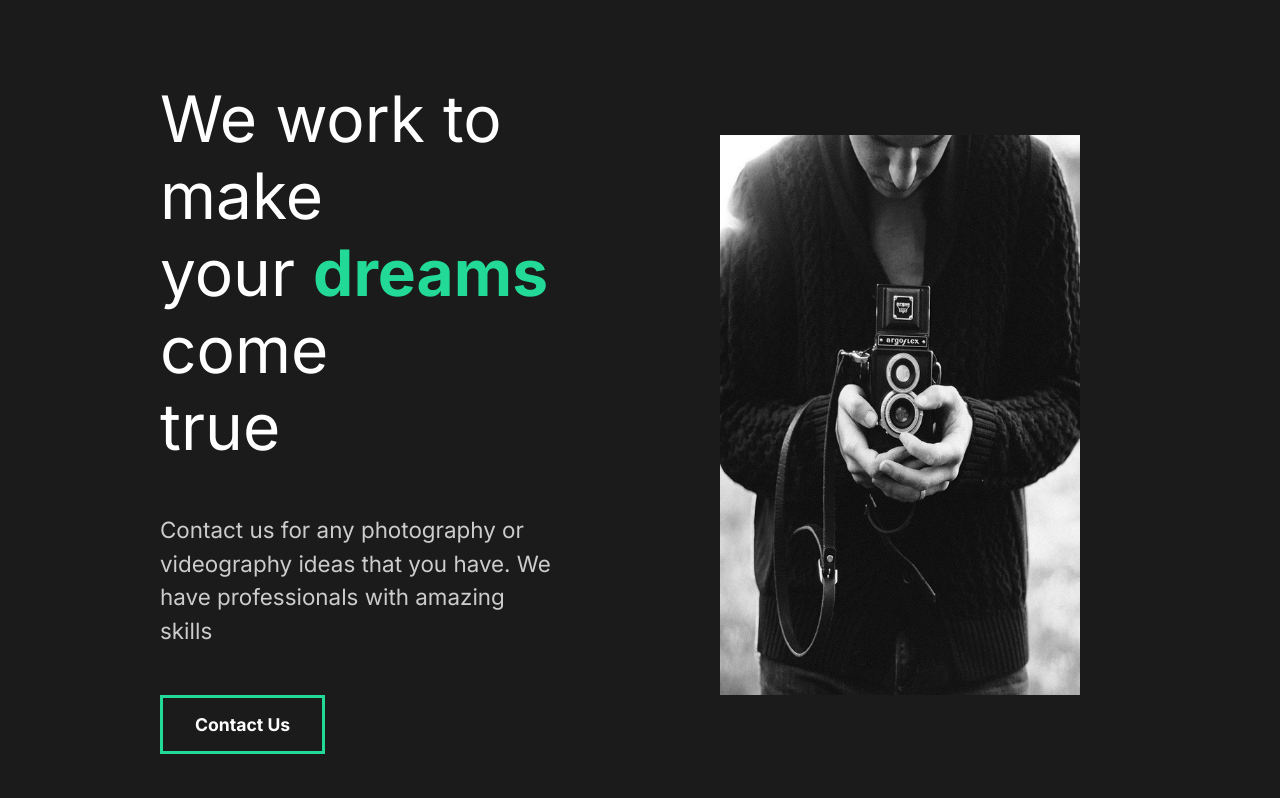
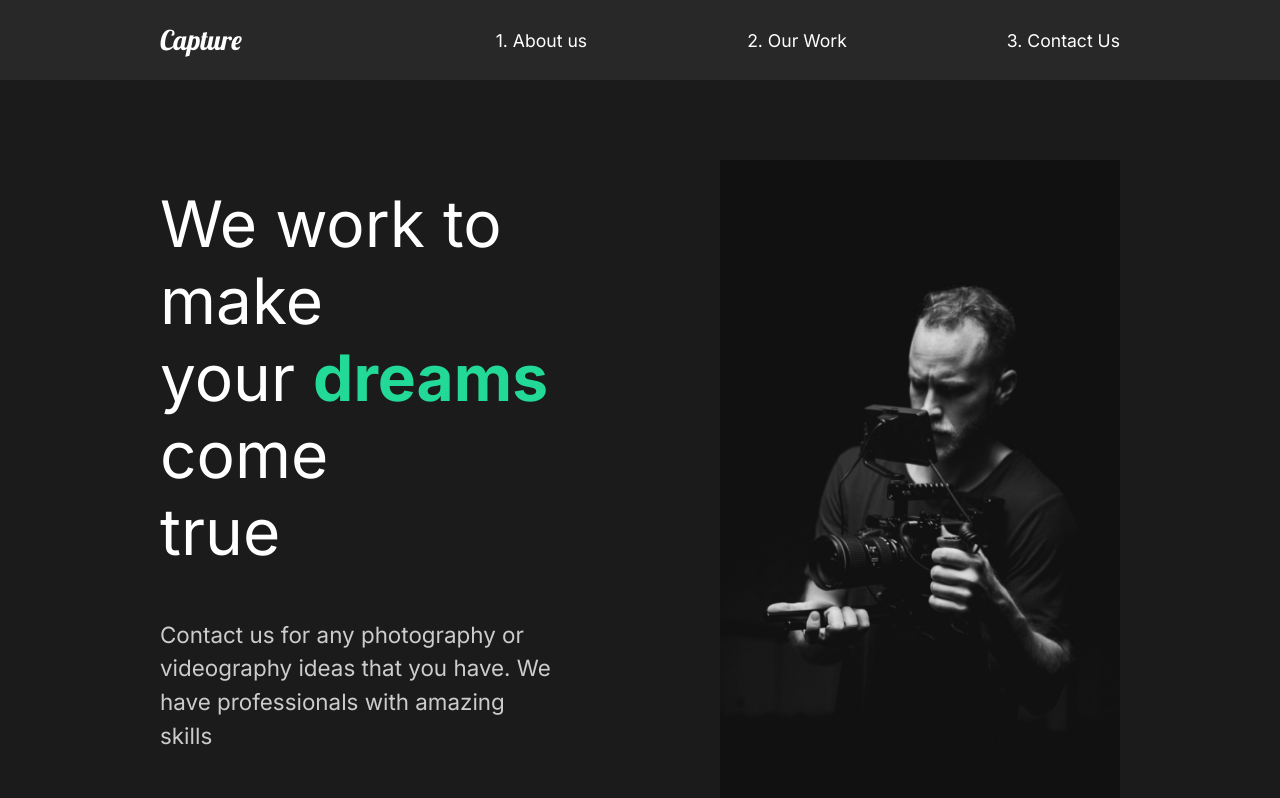
Before and after one commit to Roman-Krytskyi/react-capture, a React (Create React App) app: page / in a window 1280 px wide. Shown: the top 798 px of the page. Built offline with nearby package versions, Linux system fonts and the light colour scheme.

Commit message:
6. Nav and Faq have been added

```diff
--- a/src/App.js
+++ b/src/App.js
@@ -2,11 +2,13 @@
 import GlobalStyle from './components/GlobalStyle';
 //Importing Components
 import AboutUs from './pages/AboutUs';
+import Nav from './components/Nav';
 
 function App() {
   return (
     <div className="App">
       <GlobalStyle />
+      <Nav />
       <AboutUs />
     </div>
   );
--- a/src/components/AboutSection.js
+++ b/src/components/AboutSection.js
@@ -1,7 +1,7 @@
 import home1 from '../img/home1.png';
 //Styled
 import styled from 'styled-components';
-import { About, Description, Img, Hide } from '../components/styles';
+import { About, Description, Img, Hide } from '../styles';
 
 const AboutSection = () => {
   return (
--- a/src/components/FaqSection.js
+++ b/src/components/FaqSection.js
@@ -1,7 +1,9 @@
+import styled from 'styled-components';
+import { About } from '../styles';
+
 const FaqSection = () => {
   return (
-    <div>
-      <div className="faq">
+    <Faq>
       <h2>
         Any Questions? <span>FAQ</span>
       </h2>
@@ -14,6 +16,7 @@
             officia.
           </p>
         </div>
+        <div className="faq-line"></div>
       </div>
       <div className="question">
         <h4>Daily Schedule</h4>
@@ -24,6 +27,7 @@
             officia.
           </p>
         </div>
+        <div className="faq-line"></div>
       </div>
       <div className="question">
         <h4>Payment Methods</h4>
@@ -34,6 +38,7 @@
             officia.
           </p>
         </div>
+        <div className="faq-line"></div>
       </div>
       <div className="question">
         <h4>What Products Do You Offer?</h4>
@@ -44,10 +49,37 @@
             officia.
           </p>
         </div>
+        <div className="faq-line"></div>
       </div>
-      </div>
-    </div>
+    </Faq>
   );
 };
 
+const Faq = styled(About)`
+  display: block;
+  span {
+    display: block;
+  }
+  h2 {
+    padding-bottom: 2rem;
+    font-weight: lighter;
+  }
+  .faq-line {
+    background: #cccccc;
+    height: 0.2rem;
+    margin: 2rem 0rem;
+    width: 100%;
+  }
+  .question {
+    padding: 3rem 0rem;
+    cursor: pointer;
+  }
+  .answer {
+    padding: 2rem 0rem;
+    p {
+      padding: 1rem 0rem;
+    }
+  }
+`;
+
 export default FaqSection;
--- a/src/components/GlobalStyle.js
+++ b/src/components/GlobalStyle.js
@@ -36,6 +36,7 @@
     }
     h4{
         font-weight: bold;
+        font-size: 2rem;
     }
     span{
         font-weight:bold;
--- /dev/null
+++ b/src/components/Nav.js
@@ -0,0 +1,53 @@
+import styled from 'styled-components';
+
+const Nav = () => {
+  return (
+    <StyledNav>
+      <h1>
+        <a id="logo" href="#">
+          Capture
+        </a>
+      </h1>
+      <ul>
+        <li>
+          <a href="#">1. About us</a>
+        </li>
+        <li>
+          <a href="#">2. Our Work</a>
+        </li>
+        <li>
+          <a href="#">3. Contact Us</a>
+        </li>
+      </ul>
+    </StyledNav>
+  );
+};
+
+const StyledNav = styled.nav`
+  min-height: 10vh;
+  display: flex;
+  margin: auto;
+  justify-content: space-between;
+  align-items: center;
+  padding: 1rem 10rem;
+  background: #282828;
+  a {
+    color: white;
+    text-decoration: none;
+  }
+  ul {
+    display: flex;
+    list-style: none;
+  }
+  #logo {
+    font-size: 1.7rem;
+    font-family: 'Lobster', cursive;
+    font-weight: lighter;
+  }
+  li {
+    padding-left: 10rem;
+    position: relative;
+  }
+`;
+
+export default Nav;
--- a/src/components/ServicesSection.js
+++ b/src/components/ServicesSection.js
@@ -6,7 +6,7 @@
 import home2 from '../img/home2.png';
 //Styles
 import styled from 'styled-components';
-import { About, Description, Img } from '../components/styles';
+import { About, Description, Img } from '../styles';
 
 const ServicesSection = () => {
   return (
--- a/src/components/styles.js
+++ b/src/styles.js
@@ -20,8 +20,8 @@
   flex: 1;
   overflow: hidden;
   img {
-    width: 90%;
-    height: 70vh;
+    width: 100%;
+    height: 90vh;
     object-fit: cover;
   }
 `;
```
Also changed, not shown: src/img/home1.png. Lines whose indentation alone changed are shown as unchanged.
